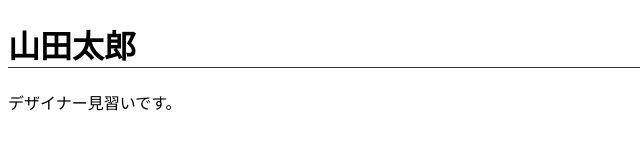
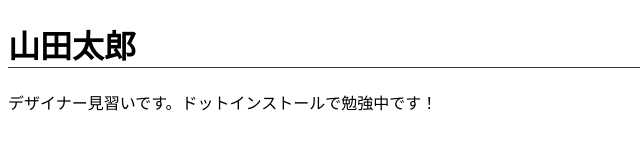
Before and after one commit to show0110/show0110.github.io, a plain HTML site: page index.html in a window 1280 px wide. Shown: the whole page, without its empty margins (0-640 px from the left). Drawn offline with Linux system fonts and the light colour scheme.

Commit message:
Add files via upload

```diff
--- a/index.html
+++ b/index.html
@@ -7,6 +7,6 @@
   </head>
   <body>
     <h1>山田太郎</h1>
-    <p>デザイナー見習いです。</p>
+    <p>デザイナー見習いです。ドットインストールで勉強中です！</p>
   </body>
 </html>
```
